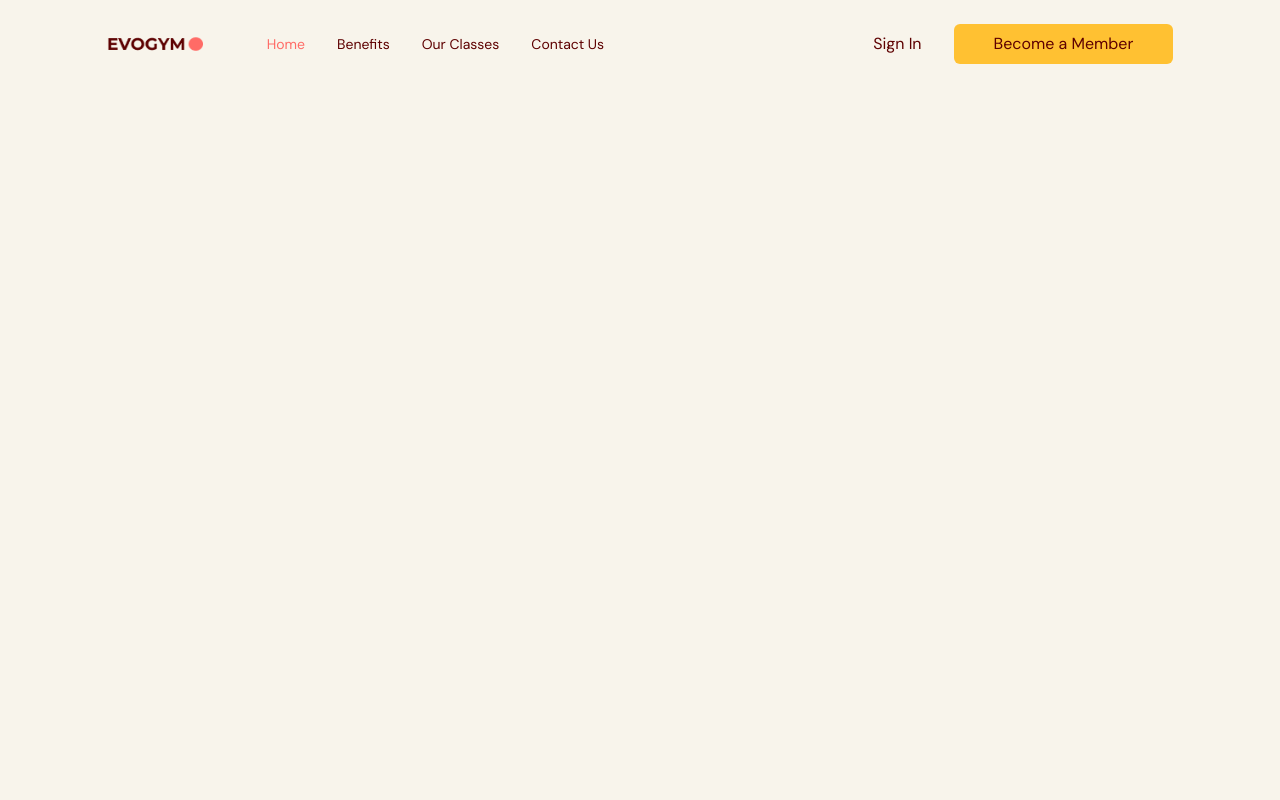
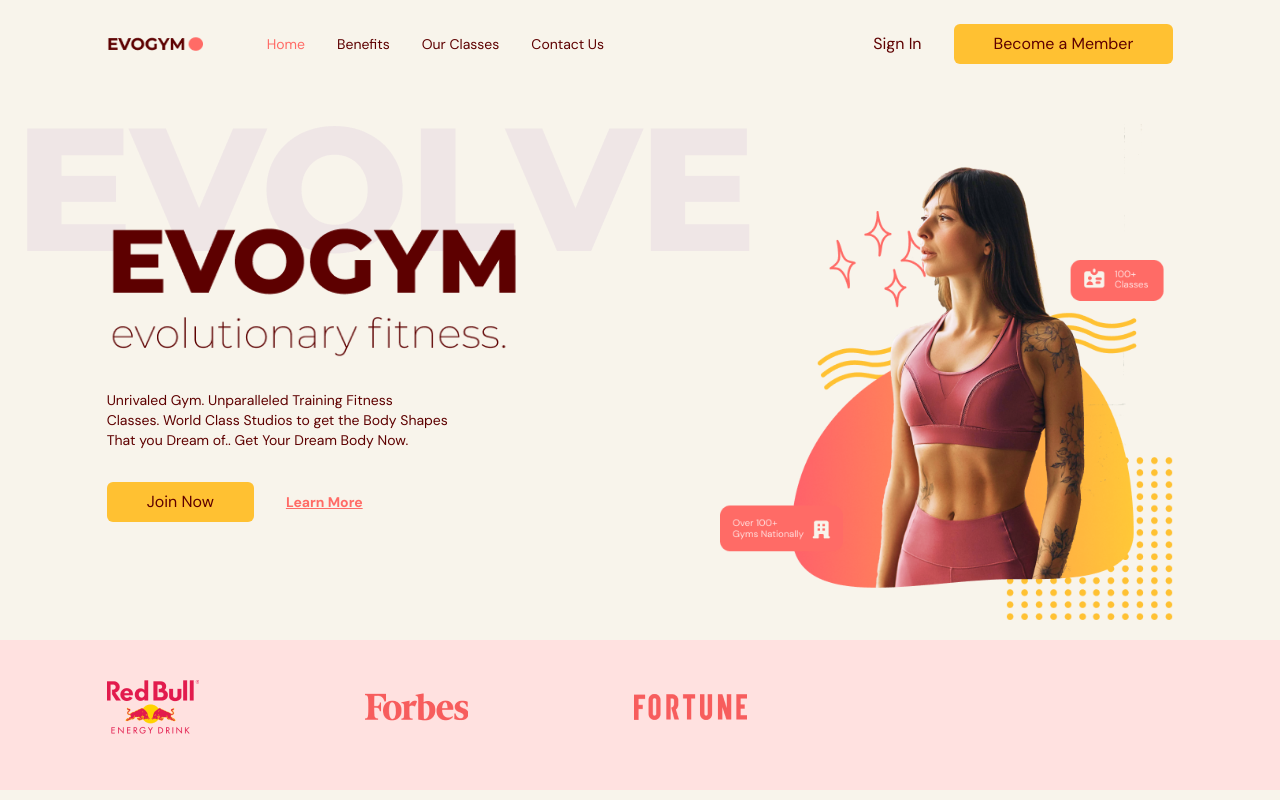
Before and after one commit to imbensantos/evogym, a React (Vite) app: page / in a window 1280 px wide. Built offline with nearby package versions, Linux system fonts and the light colour scheme.

Commit message:
Feat: Add Home section

```diff
--- a/src/App.tsx
+++ b/src/App.tsx
@@ -1,6 +1,7 @@
 import { useState, useEffect } from "react"
+import { SelectedPage } from "@/shared/types"
 import Navbar from "@/scenes/navbar"
-import { SelectedPage } from "@/shared/types"
+import Home from "@/scenes/home"
 
 function App() {
   const [selectedPage, setSelectedPage] = useState<SelectedPage>(SelectedPage.Home)
@@ -29,6 +30,7 @@
         selectedPage={selectedPage}
         setSelectedPage={setSelectedPage}
       />
+      <Home setSelectedPage={setSelectedPage} />
     </div>
   )
 }
--- a/src/index.css
+++ b/src/index.css
@@ -15,4 +15,7 @@
   .flex-between{
     @apply flex items-center justify-between;
   }
+  .balance{
+    text-wrap: balance;
+  }
 }
--- /dev/null
+++ b/src/scenes/home/index.tsx
@@ -0,0 +1,103 @@
+import { SelectedPage } from '@/shared/types'
+import HomePageText from '@/assets/HomePageText.png'
+import HomePageGraphic from '@/assets/HomePageGraphic.png'
+import SponsorRedBull from "@/assets/SponsorRedBull.png"
+import SponsorForbes from "@/assets/SponsorForbes.png"
+import SponsorFortune from "@/assets/SponsorFortune.png"
+import useMediaQuery from '@/hooks/useMediaQuery'
+import ActionButton from '@/shared/ActionButton'
+import AnchorLink from 'react-anchor-link-smooth-scroll'
+import { motion } from 'framer-motion'
+
+type Props = {
+  setSelectedPage: (value: SelectedPage) => void
+}
+
+const Home = ({ setSelectedPage }: Props) => {
+  const isMdScreen = useMediaQuery("(min-width: 1060px)")
+
+  return (
+    <section
+      id="home"
+      className='gap-16 bg-gray-20 py-10 md:h-full md:-pb-0'
+    >
+    {/* IMAGE & MAIN HEADER */}
+      <div className="md:flex mx-auto w-5/6 items-center justify-center md:h-5/6">
+      {/* MAIN HEADER */}
+        <motion.div
+          className='z-10 mt-32 md:basis-3/5'
+          onViewportEnter={() => setSelectedPage(SelectedPage.Home)}
+        >
+        {/* HEADINGS */}
+          <motion.div
+            className='md:-mt-20'
+            initial="hidden"
+            whileInView="visible"
+            viewport={{once: true, amount: 0.5}}
+            transition={{duration: 0.5}}
+            variants={{
+              hidden: {opacity: 0, x: -50},
+              visible: {opacity: 1, x :0}
+            }}
+          >
+            <div className='relative'>
+              <div className='before:absolute before:-top-20 before:-left-20 before:-z-10 md:before:content-evolveText'>
+                <img src={HomePageText} alt="home-page-text" />
+              </div>
+            </div>
+            <p className='mt-8 text-sm balance'>
+              Unrivaled Gym. Unparalleled Training Fitness Classes. World Class
+              Studios to get the Body Shapes That you Dream of.. Get Your Dream
+              Body Now.
+            </p>
+          </motion.div>
+
+        {/* CTA */}
+          <motion.div
+            className='mt-8 flex items-center gap-8'
+            initial="hidden"
+            whileInView="visible"
+            viewport={{once: true, amount: 0.5}}
+            transition={{ delay: 0.2 , duration: 0.5}}
+            variants={{
+              hidden: {opacity: 0, x: -50},
+              visible: {opacity: 1, x :0}
+            }}
+          >
+            <ActionButton setSelectedPage={setSelectedPage}>
+              Join Now
+            </ActionButton>
+            <AnchorLink
+              className='text-sm font-bold text-primary-500 underline hover:text-secondary-500'
+              onClick={() => setSelectedPage(SelectedPage.ContactUs)}
+              href={`#${SelectedPage.ContactUs}`}
+            >
+              <p>Learn More</p>
+            </AnchorLink>
+          </motion.div>
+        </motion.div>
+
+      {/* IMAGE */}
+        <div className='flex basis-3/5 justify-center md:z-10 md:ml-40 md:mt-16 md:justify-items-end'>
+          <img src={HomePageGraphic} alt="home-page-graphic" />
+        </div>
+
+      </div>
+
+    {/* SPONSORS */}
+      {isMdScreen ? (
+        <div className='h-[150px] w-full bg-primary-100 py-10'>
+          <div className='mx-auto w-5/6'>
+            <div className='flex w-3/5 items-center justify-between gap-8'>
+              <img src={SponsorRedBull} alt="redbull-sponsor" />
+              <img src={SponsorForbes} alt="forbes-sponsor" />
+              <img src={SponsorFortune} alt="fortune-sponsor" />
+            </div>
+          </div>
+        </div>
+      ) : null}
+    </section>
+  )
+}
+
+export default Home
--- a/src/scenes/navbar/index.tsx
+++ b/src/scenes/navbar/index.tsx
@@ -17,7 +17,7 @@
   const [isNavToggled, setIsNavToggled] = useState<boolean>(false)
 
   const navList = ["Home", "Benefits", "Our Classes", "Contact Us"]
-  const isScreenMd = useMediaQuery("(min-width: 1060px)")
+  const isMdScreen = useMediaQuery("(min-width: 1060px)")
   const $bg = !isTopOfPage && "bg-primary-100 drop-shadow"
 
 
@@ -32,7 +32,7 @@
             </a>
 
             {/* RIGHT SIDE */}
-            {isScreenMd ? (
+            {isMdScreen ? (
               <div className="flex-between w-full">
                 <ul className="flex-between gap-8 text-sm">
                   {navList.map((navItem: string) => (
@@ -57,7 +57,7 @@
       </div>
 
       {/* MOBILE MENU MODAL */}
-      {!isScreenMd && isNavToggled ? (
+      {!isMdScreen && isNavToggled ? (
         <div className="fixed right-0 bottom-0 z-40 h-full w-[300px] bg-primary-100 drop-shadow-xl">
           {/* CLOSE ICON */}
           <div className="flex justify-end p-12">
--- a/tailwind.config.js
+++ b/tailwind.config.js
@@ -26,8 +26,8 @@
         montserrat: ["Montserrat", "sans-serif"]
       },
       content: {
-        evolvetext: "url('./assets/EvolveText.png')",
-        abstractwaves: "url('./assets/AbstractWaves.png')",
+        evolveText: "url('./assets/EvolveText.png')",
+        abstractWaves: "url('./assets/AbstractWaves.png')",
         sparkles: "url('./assets/Sparkles.png')",
         circles: "url('./assets/Circles.png')",
       },
```
